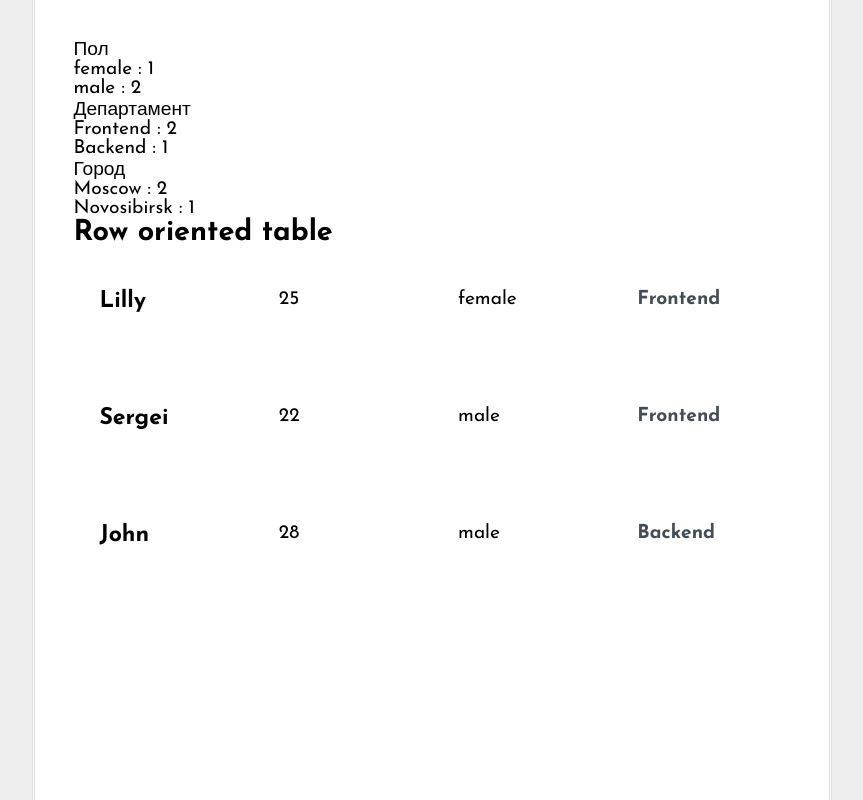
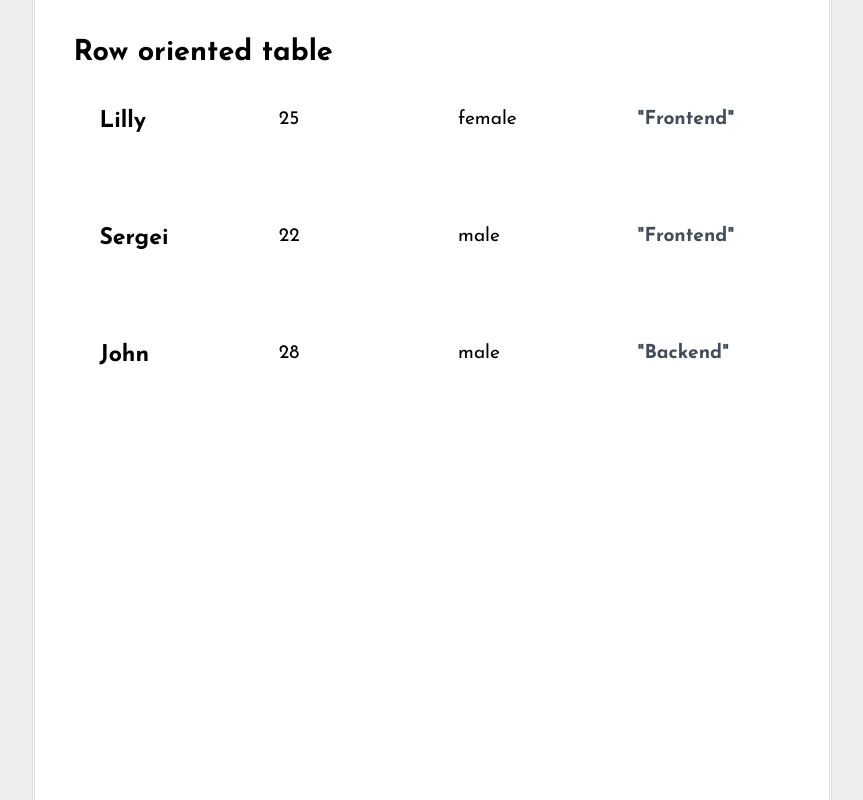
Before and after one commit to seiruad/lime-table-angular, an Angular app: page / in a window 1280 px wide. Shown: the whole page, without its empty margins (208-1071 px from the left). Built offline with nearby package versions, Linux system fonts and the light colour scheme.

Commit message:
Revert "dynamic group options"
This reverts commit bc0d9e03275ebda0e9845fc972ffb7279d569ef6.

```diff
--- a/src/app/api/mock-api.ts
+++ b/src/app/api/mock-api.ts
@@ -6,7 +6,7 @@ export const TABLE: Table[] = [{
   name: 'Lilly',
   age: 25,
   gender: 'female',
-  department: 'Frontend',
+  department: '"Frontend"',
   address: {
     city: 'Moscow',
     street: 'sjs'
@@ -16,7 +16,7 @@ export const TABLE: Table[] = [{
   name: 'Sergei',
   age: 22,
   gender: 'male',
-  department: 'Frontend',
+  department: '"Frontend"',
   address: {
     city: 'Novosibirsk',
     street: 'sjaa'
@@ -26,7 +26,7 @@ export const TABLE: Table[] = [{
   name: 'John',
   age: 28,
   gender: 'male',
-  department: 'Backend',
+  department: '"Backend"',
   address: {
     city: 'Moscow',
     street: 'sjwww'
--- a/src/app/app.module.ts
+++ b/src/app/app.module.ts
@@ -4,13 +4,11 @@ import { BrowserModule } from '@angular/platform-browser';
 import { AppRoutingModule } from './app-routing.module';
 import { AppComponent } from './app.component';
 import { TableComponent } from './components/table/table.component';
-import { FilterComponent } from './components/filter/filter.component';
 
 @NgModule({
   declarations: [
     AppComponent,
-    TableComponent,
-    FilterComponent
+    TableComponent
   ],
   imports: [
     BrowserModule,
--- a/src/app/components/filter/filter.component.html
+++ /dev/null
@@ -1 +0,0 @@
-<p>filter works!</p>
--- a/src/app/components/filter/filter.component.ts
+++ /dev/null
@@ -1,15 +0,0 @@
-import { Component, OnInit } from '@angular/core';
-
-@Component({
-  selector: 'app-filter',
-  templateUrl: './filter.component.html',
-  styleUrls: ['./filter.component.scss']
-})
-export class FilterComponent implements OnInit {
-
-  constructor() { }
-
-  ngOnInit(): void {
-  }
-
-}
--- a/src/app/components/table/table.component.html
+++ b/src/app/components/table/table.component.html
@@ -1,19 +1,7 @@
-
-
-
-<div *ngFor='let g of groups'
-  class="filter"
->
-<div class="filter_group">{{g.name}}</div>
-  <div *ngFor='let param of g.params'
-    class="filter_group"
-  ><span class="param">{{param.value}} : {{param.count}}</span></div>
-</div>
-
 <h2>Row oriented table</h2>
 <div *ngFor='let row of table'
-  class="Rtable Rtable--4cols"
->
+  class="Rtable Rtable--4cols">
+
   <div class="Rtable-cell"><h3>{{row.name}}</h3></div>
   <div class="Rtable-cell">{{row.age}}</div>
   <div class="Rtable-cell">{{row.gender}}</div>
@@ -22,5 +10,3 @@
 
 
 </div>
-
-<div *ngIf="table.length === 0">Таблица не загружена - проблемы с сервером или с клентом ^_^</div>
--- a/src/app/components/table/table.component.ts
+++ b/src/app/components/table/table.component.ts
@@ -1,8 +1,6 @@
 import { Component, OnInit } from '@angular/core';
 import { TABLE } from 'src/app/api/mock-api';
-import { makeGroups } from 'src/app/helpers/filterHelpers';
 import { Table } from 'src/app/interfaces/table';
-import { TableService } from 'src/app/services/table.service';
 
 @Component({
   selector: 'app-table',
@@ -11,32 +9,11 @@ import { TableService } from 'src/app/services/table.service';
 })
 export class TableComponent implements OnInit {
   table: Table[] = []
-  groups: any = []
 
-  constructor(private tableService: TableService) {
 
-    // this.groups = [{
-    //   name: 'Пол',
-    //   params: [{
-    //     value: 'female',
-    //     count: 1
-    //   }, {
-    //     value: 'male',
-    //     count: 2
-    //   }]
-
-    // }]
-  }
+  constructor() { }
 
   ngOnInit(): void {
-    this.getTable()
-    this.groups = makeGroups(this.table)
-    // console.log({group: this.groups})
-    // console.log({groupParams: this.groups[0].params})
-  }
-
-  getTable(): void {
-    this.tableService.getTable()
-      .subscribe(table => this.table = table)
+    this.table = TABLE
   }
 }
--- a/src/app/helpers/filterHelpers.ts
+++ /dev/null
@@ -1,69 +0,0 @@
-
-const toRequestedFormat = (result: any): any[] => {
-  const reqFormat = []
-  for (const [key, value] of Object.entries(result)) {
-    reqFormat.push({
-      value: key,
-      count: value
-    })
-    // console.log({FORMAT: `${key}: ${value}`});
-  }
-
-  console.log({FORMAT: reqFormat});
-
-  return reqFormat
-
-
-
-}
-
-
-const countUniqueProperties = (objects: any, property: string): any => {
-  // console.log({table})
-  const result: any = {}
-  for (const obj of objects) {
-    let current = obj[property]
-
-    if (property === 'city') { //   this is a very BAD solution
-      current = obj.address[property]
-    }
-
-    // console.log({currentProperty, address: t.address})
-    if (result[current]) {
-      result[current] = result[current] + 1
-    } else {
-      result[current] = 1
-    }
-  }
-
-  // console.log({INPUT: Object.entries(result)})
-
-  return toRequestedFormat(result)
-}
-
-export const makeGroups = (table: any[]): any[] => {
-  console.log({table})
-  let groups = []
-  const request = [{
-    name: 'Пол',
-    property: 'gender'
-  }, {
-    name: 'Департамент',
-    property: 'department'
-  }, {
-    name: 'Город',
-    property: 'city'
-  }]
-
-  for (const req of request) {
-    const params = countUniqueProperties(table, req.property)
-    groups.push({
-      name: req.name,
-      params
-    })
-  }
-
-
-  console.log({RESULT_GROUPS: groups})
-  return groups
-}
--- a/src/app/services/table.service.ts
+++ /dev/null
@@ -1,17 +0,0 @@
-import { Injectable } from '@angular/core';
-import { Observable, of } from 'rxjs';
-import { TABLE } from '../api/mock-api';
-import { Table } from '../interfaces/table';
-
-@Injectable({
-  providedIn: 'root'
-})
-export class TableService {
-
-  constructor() { }
-
-  getTable(): Observable<Table[]> {
-    const table = of(TABLE)
-    return table
-  }
-}
--- a/src/styles.scss
+++ b/src/styles.scss
@@ -8,7 +8,6 @@ html {
   background-color: #EEE;
 }
 body {
-  overflow-y: scroll;
   box-sizing: border-box;
   min-height: 100%;
   margin: 0 auto;
```
Also changed, not shown: src/app/components/filter/filter.component.scss (deleted).
